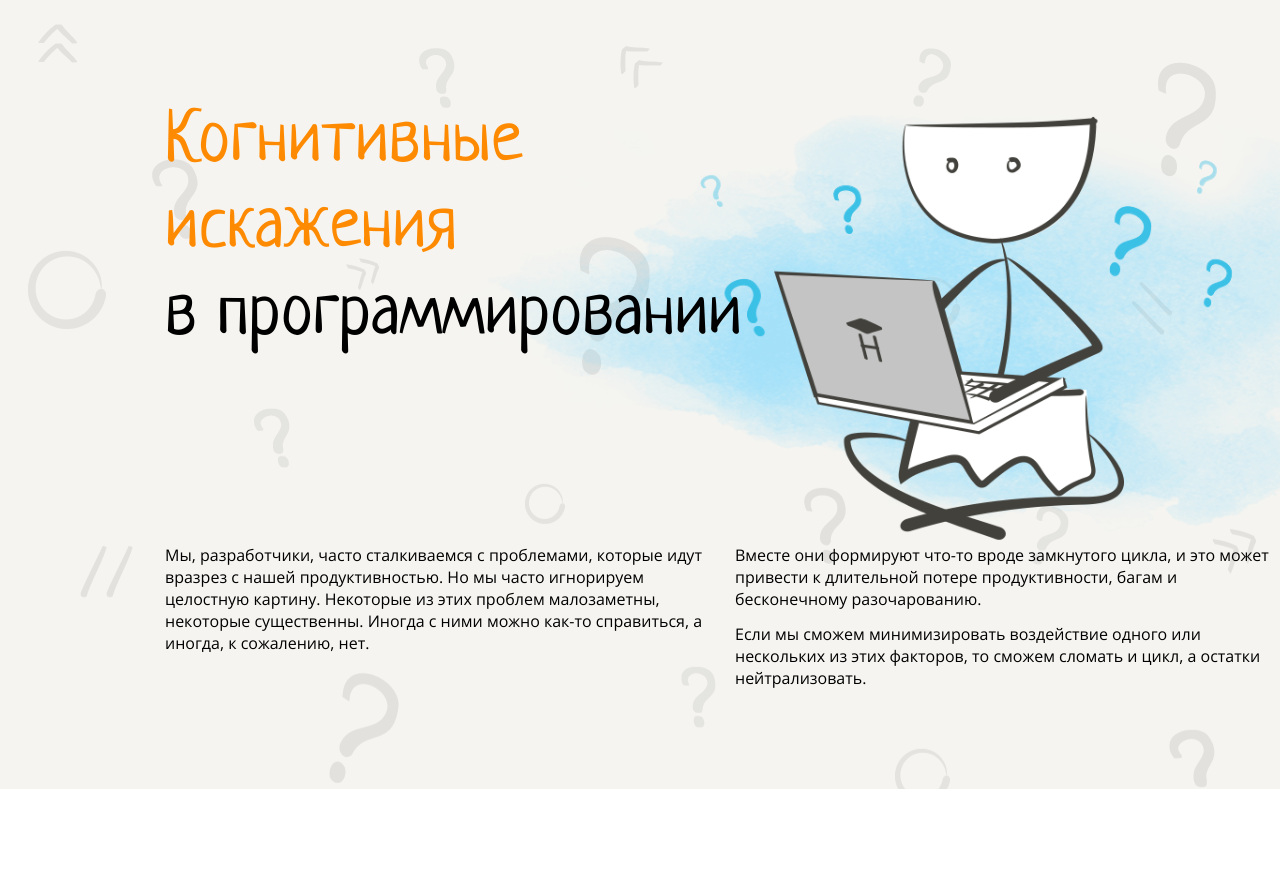
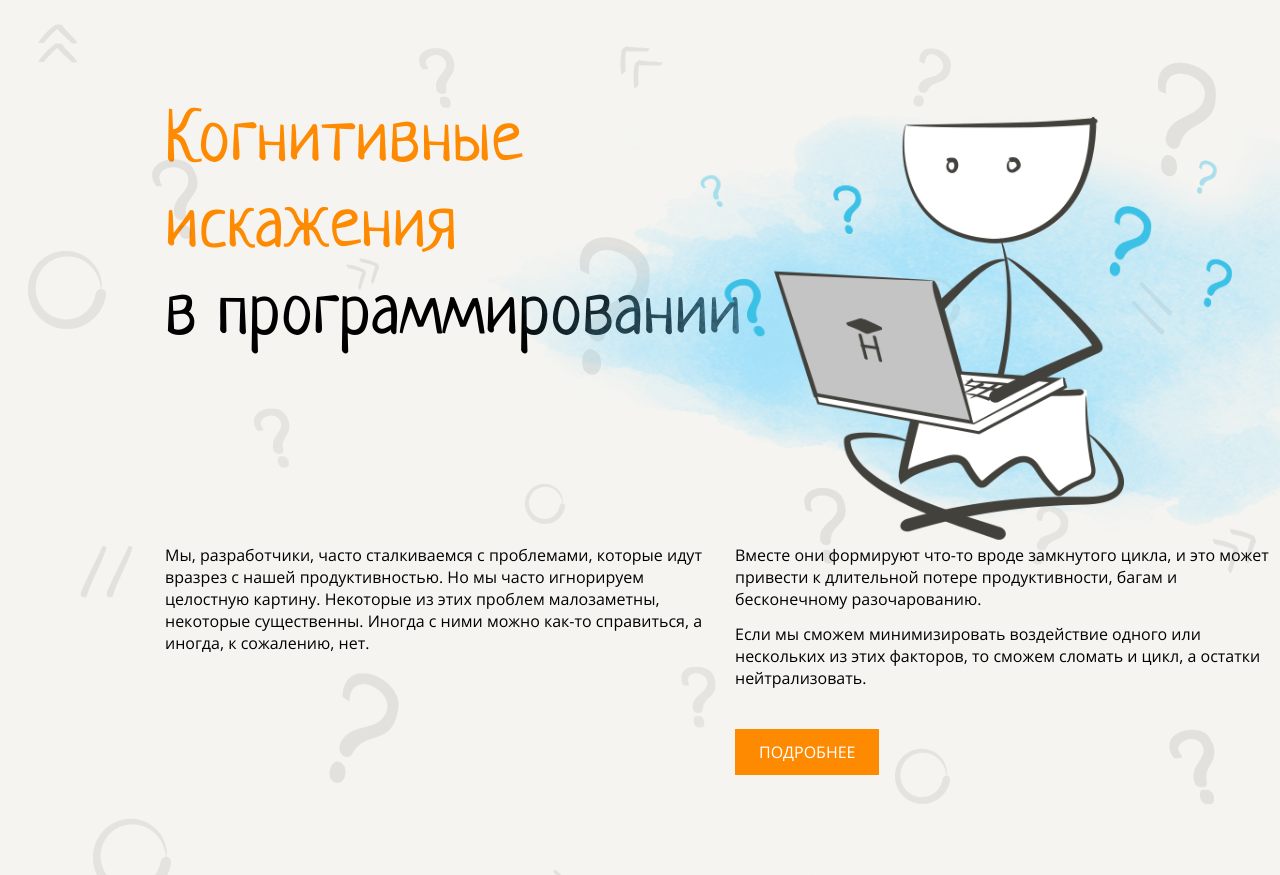
Before and after one commit to DenisPonomarev/layout-designer-project-58, a website: page src/index.html in a window 1280 px wide. Shown: the top 875 px of the page. Before the commit the page ends 800 px from the top, so only its background shows below. Drawn offline with Linux system fonts and the light colour scheme.

Commit message:
Сверстал кнопку "Подробнее".

```diff
--- a/src/index.html
+++ b/src/index.html
@@ -12,10 +12,10 @@
 
 <body class="page page-default">
     <header class="section section-light section-bg">
-        <h1 class="zi1">
+        <img class="coding-man-img" src="images/main.png" alt="программирующий человека">
+        <h1 class="">
             <span class="orange-text">Когнитивные<br>искажения</span><br>в программировании
         </h1>
-        <img class="coding-man-img zi0" src="images/main.png" alt="программирующий человека">
         <div class="header-description flex">
             <div class="basis-half">
                 <p>
@@ -29,6 +29,7 @@
                     продуктивности, багам и бесконечному разочарованию.</p>
                 <p>Если мы сможем минимизировать воздействие одного или нескольких из этих факторов, то сможем сломать и
                     цикл, а остатки нейтрализовать.</p>
+                <a href="#" class="btn more-detailed-btn">ПОДРОБНЕЕ</a>
             </div>
         </div>
     </header>
--- a/src/styles/style.css
+++ b/src/styles/style.css
@@ -39,8 +39,6 @@ h3,
 h4,
 h5,
 h6 {
-  position: relative;
-
   font-weight: 400;
   font-family: Neucha, sans-serif;
   line-height: 1.2em;
@@ -114,14 +112,6 @@ p ~ p {
   height: 525px;
 }
 
-.zi0 {
-  z-index: 0;
-}
-
-.zi1 {
-  z-index: 1;
-}
-
 .flex {
   display: flex;
 
@@ -135,3 +125,22 @@ p ~ p {
 .header-description {
   margin-top: 185px;
 }
+
+.btn {
+  display: inline-block;
+
+  padding: 12px 24px;
+
+  color: var(--white-color);
+
+  text-decoration: none;
+
+  background-color: var(--orange-color);
+  border: none;
+
+  cursor: pointer;
+}
+
+.more-detailed-btn {
+  margin-top: 40px;
+}
```
